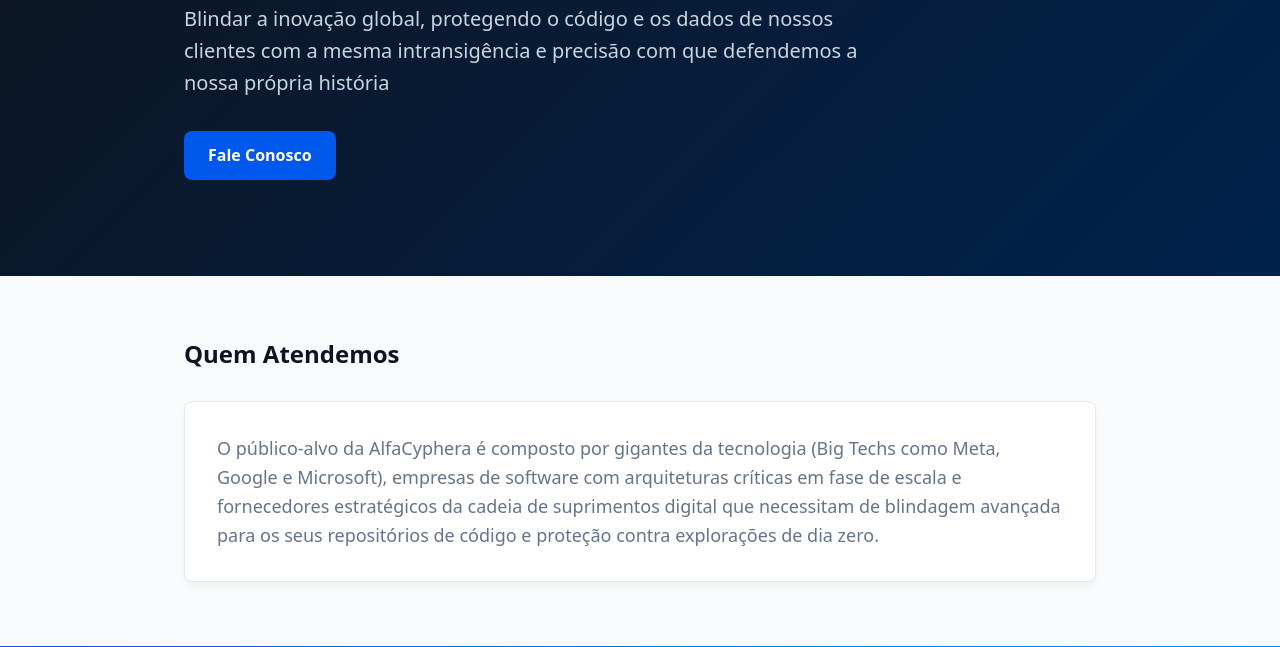
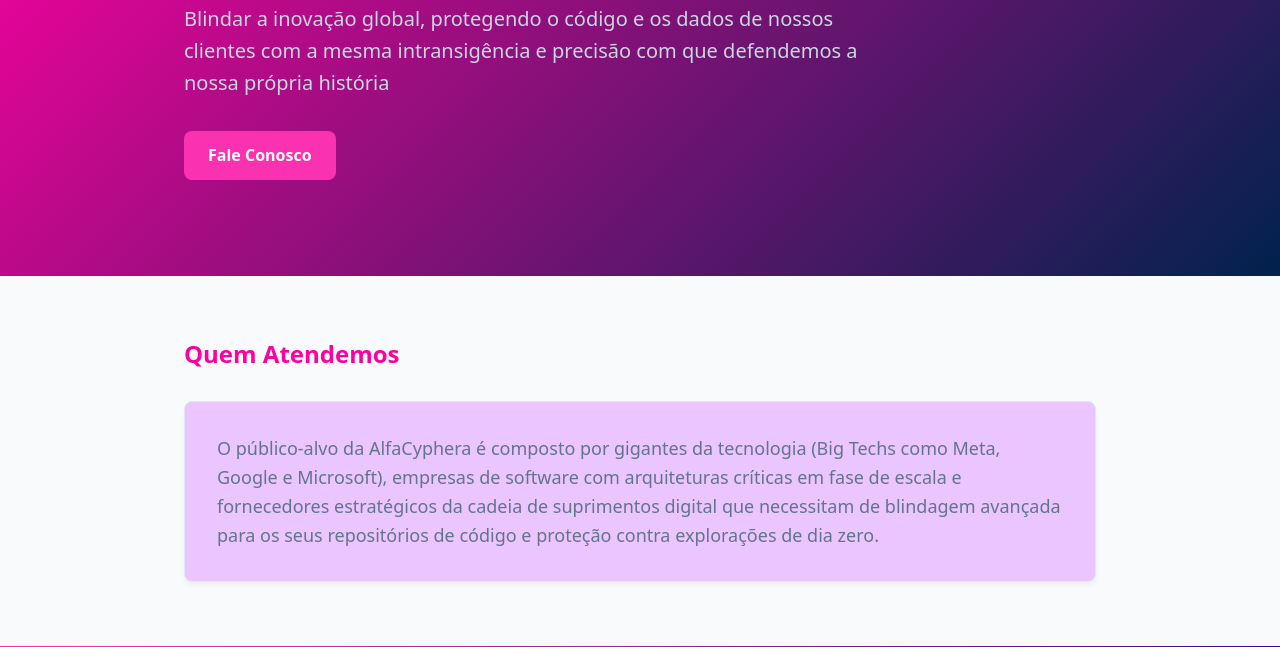
Before and after one commit to Soniamaria-dev/alfa-cyphera-site, an Astro site: page / in a window 1280 px wide. Shown: the part 275-922 px from the top of the page. Built offline with nearby package versions, Linux system fonts and the light colour scheme; Astro itself is replaced by a stand-in of ours.

Commit message:
feat: mudança das cores de fundo

```diff
--- a/src/styles/global.css
+++ b/src/styles/global.css
@@ -1,10 +1,10 @@
 /* src/styles/global.css */
 :root {
   /* Paleta de Cores baseada no Logo */
-  --cor-primaria: #0d1520; /* Quase preto */
-  --cor-secundaria: #0058ec; /* Azul escuro do degradê (links e botões) */
-  --cor-destaque: #008ff7; /* Azul claro do degradê (decorativo) */
-  --cor-fundo: #ffffff;
+  --cor-primaria: #FC019F; /* Quase preto */
+  --cor-secundaria: #fa31b0; /* Azul escuro do degradê (links e botões) */
+  --cor-destaque: #480191; /* Azul claro do degradê (decorativo) */
+  --cor-fundo: #ebc5ff;
   --cor-fundo-alt: #f8fafc;
   --cor-texto: #334155;
   --cor-texto-secundario: #64748b;
```
